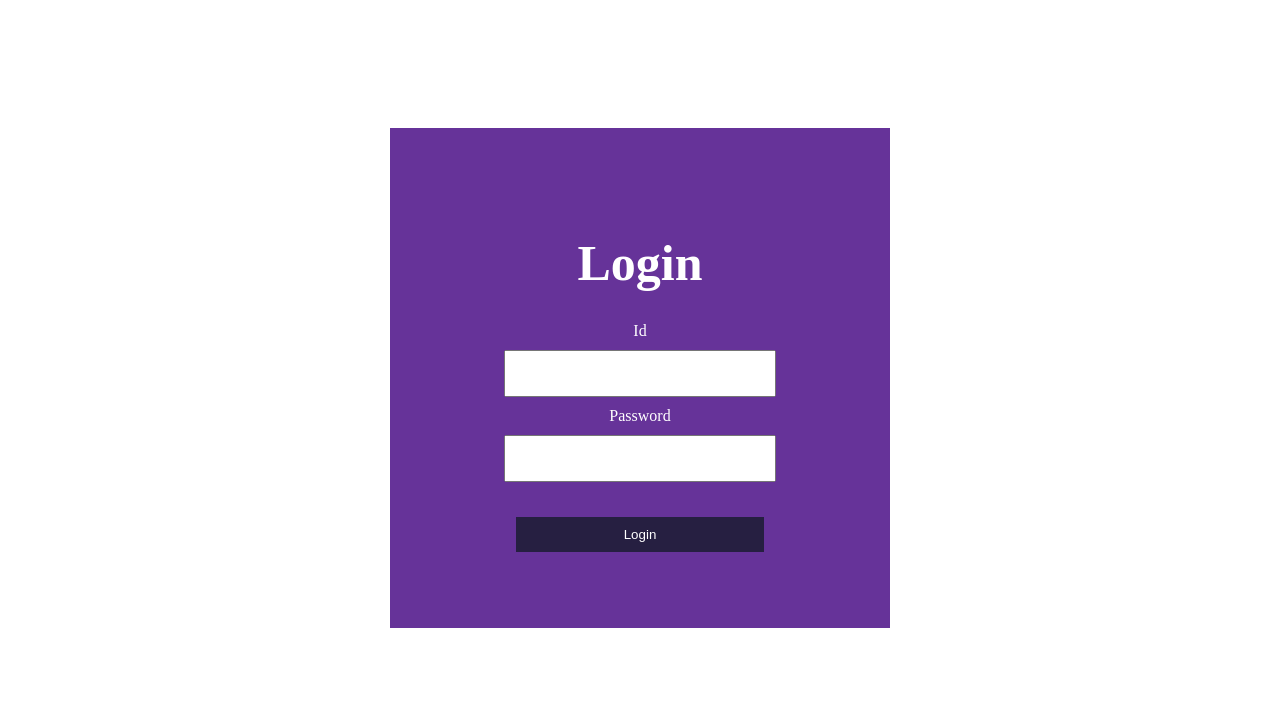
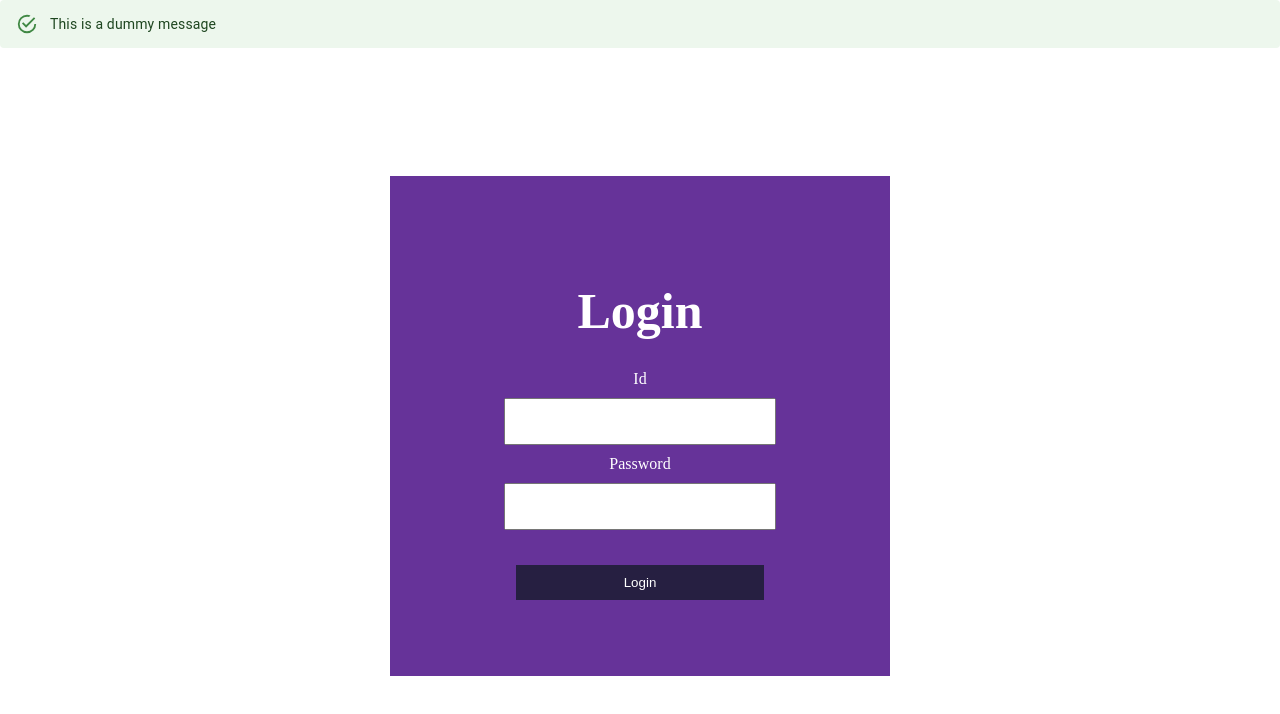
Before and after one commit to JoaoVitorLima242/redux-shopping-cart, a React (Create React App) app: page / in a window 1280 px wide. Shown: the top 714 px of the page. Built offline with nearby package versions, Linux system fonts and the light colour scheme; no server answers.

Commit message:
create notification

```diff
--- a/package.json
+++ b/package.json
@@ -3,6 +3,9 @@
   "version": "0.1.0",
   "private": true,
   "dependencies": {
+    "@emotion/react": "^11.9.3",
+    "@emotion/styled": "^11.9.3",
+    "@mui/material": "^5.9.0",
     "@reduxjs/toolkit": "^1.7.2",
     "cra-template-redux": "1.0.3",
     "react": "^17.0.2",
--- a/src/App.js
+++ b/src/App.js
@@ -3,6 +3,7 @@ import { useSelector } from "react-redux";
 
 import Auth from "./components/Auth";
 import Layout from "./components/Layout";
+import Notification from "./components/Notification";
 import "./App.css";
 
 function App() {
@@ -23,6 +24,7 @@ function App() {
 
   return (
     <div className="App">
+      <Notification type='success' message="This is a dummy message" />
       {!isLoggedIn ?
         <Auth />
       :
--- /dev/null
+++ b/src/components/Notification/index.js
@@ -0,0 +1,14 @@
+import { Alert } from '@mui/material'
+
+const Notification = ({type, message}) => {
+
+    return(
+        <div>
+            <Alert severity={type}>
+                {message}
+            </Alert>
+        </div>
+    )
+}
+
+export default Notification
```
Also changed, not shown: 1 other file (tests, documents, lock files or other folders).
